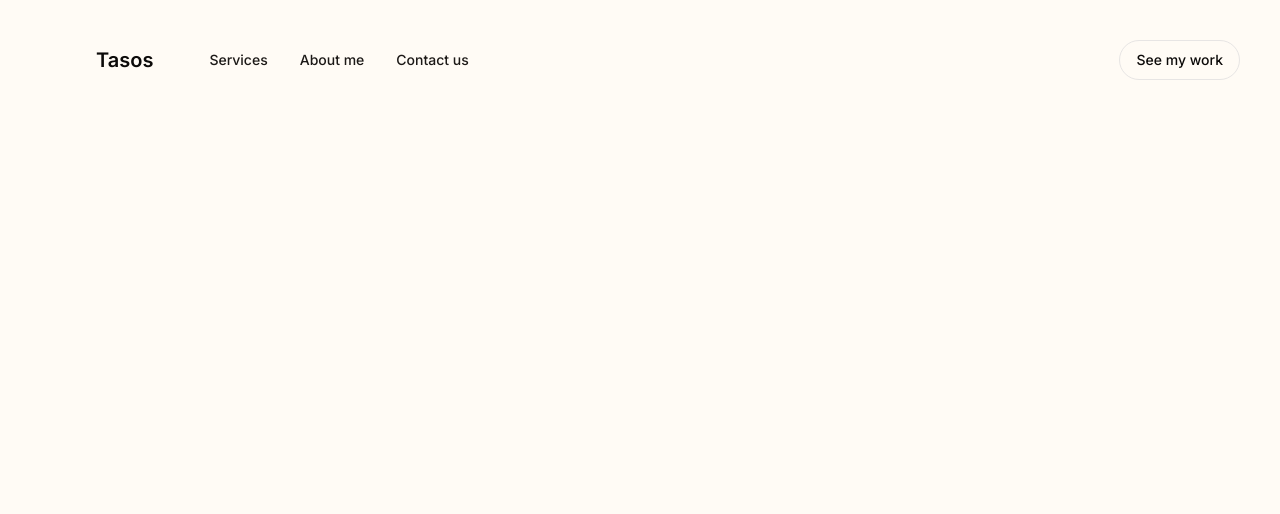
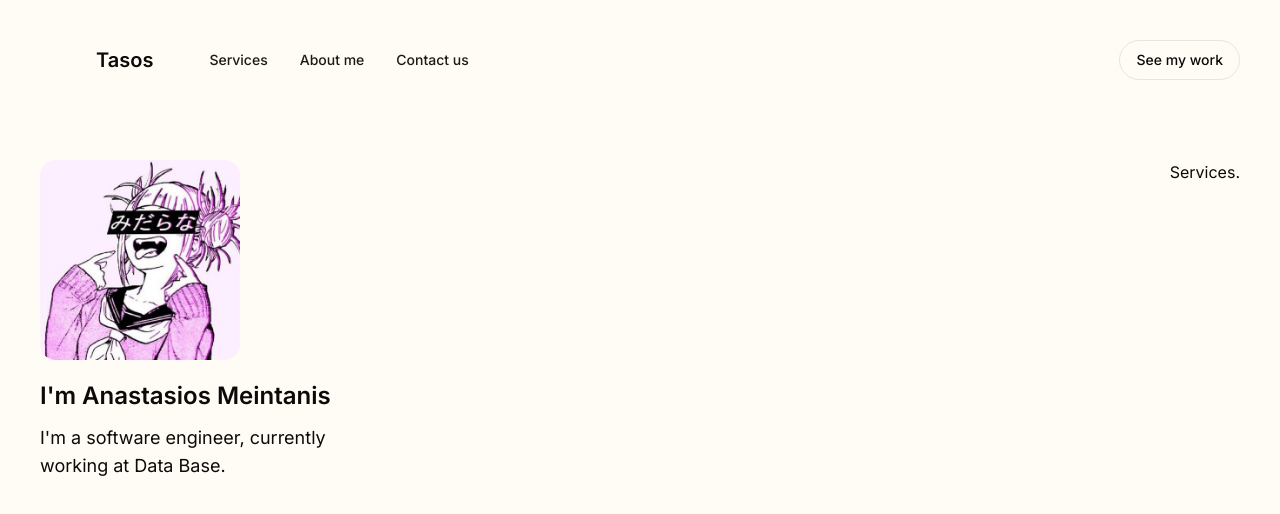
Before and after one commit to dv0c/dv0c-portfolio, a Next.js app: page / in a window 1280 px wide. Shown: the top 514 px of the page. Built offline with nearby package versions, Linux system fonts and the light colour scheme.

Commit message:
new file:   public/me.jpg 	modified:   src/app/(routes)/(home)/page.tsx 	new file:   src/components/Me.tsx

```diff
--- a/src/app/(routes)/(home)/page.tsx
+++ b/src/app/(routes)/(home)/page.tsx
@@ -1,8 +1,14 @@
+import Me from "@/components/Me";
 
 export default function Home() {
   return (
     <main className="">
-
+      <section className="flex justify-between max-w-7xl mx-auto mt-10 gap-10">
+          <Me />
+        <div>
+          Services.
+        </div>
+      </section>
     </main>
   );
 }
--- /dev/null
+++ b/src/components/Me.tsx
@@ -0,0 +1,15 @@
+import Image from "next/image"
+
+const Me = () => {
+    return <div>
+        <Image alt="dv0c" src={'/me.jpg'} width={200} height={200} className="rounded-2xl" />
+        <div className="mt-5 space-y-3">
+            <h2 className="text-2xl font-semibold">I'm Anastasios Meintanis</h2>
+            <p className="text-lg max-w-[320px]">
+                I'm a software engineer, currently working at <a href="https://www.data-base.gr/">Data Base</a>.
+            </p>
+        </div>
+    </div>
+}
+
+export default Me
```
Also changed, not shown: public/me.jpg (added).
